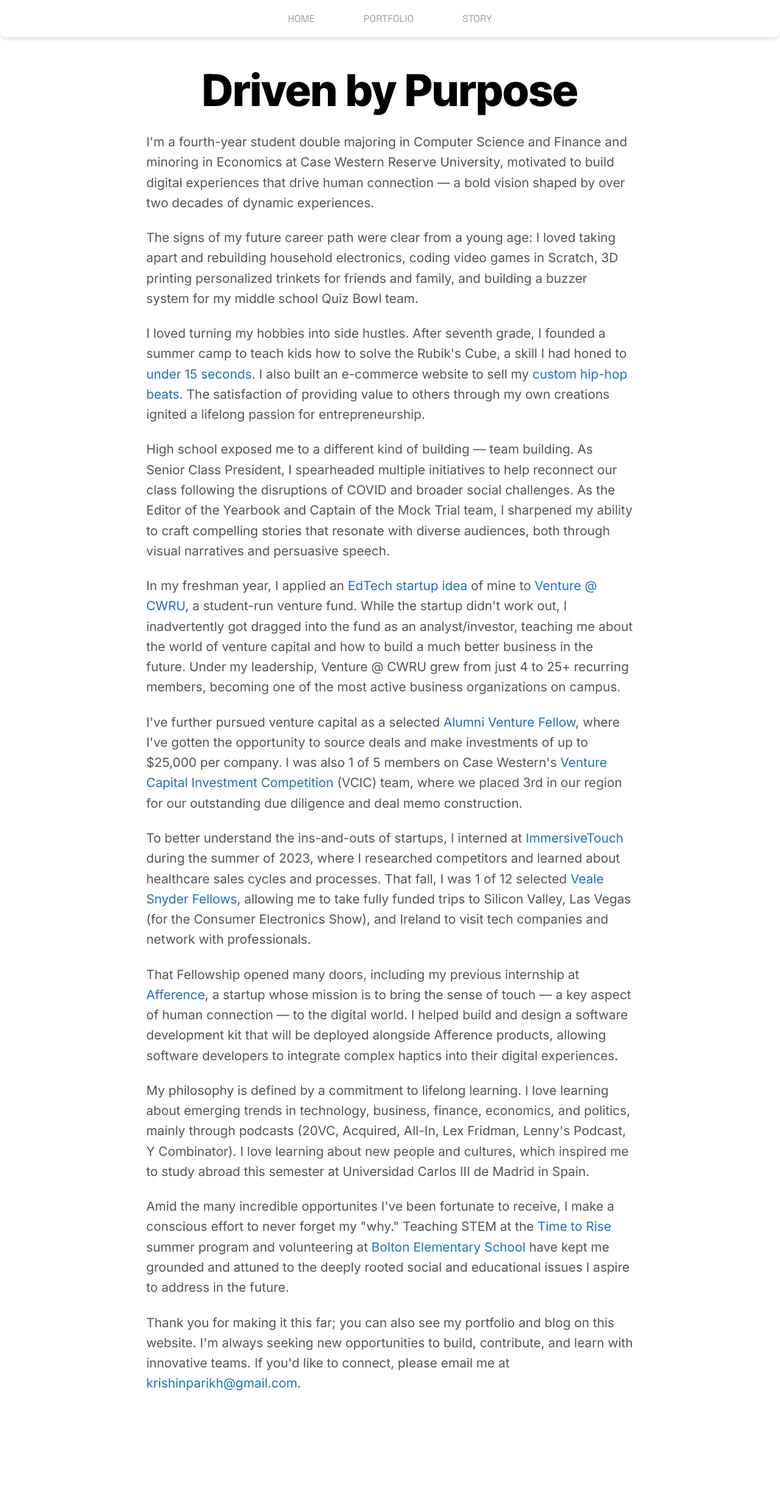
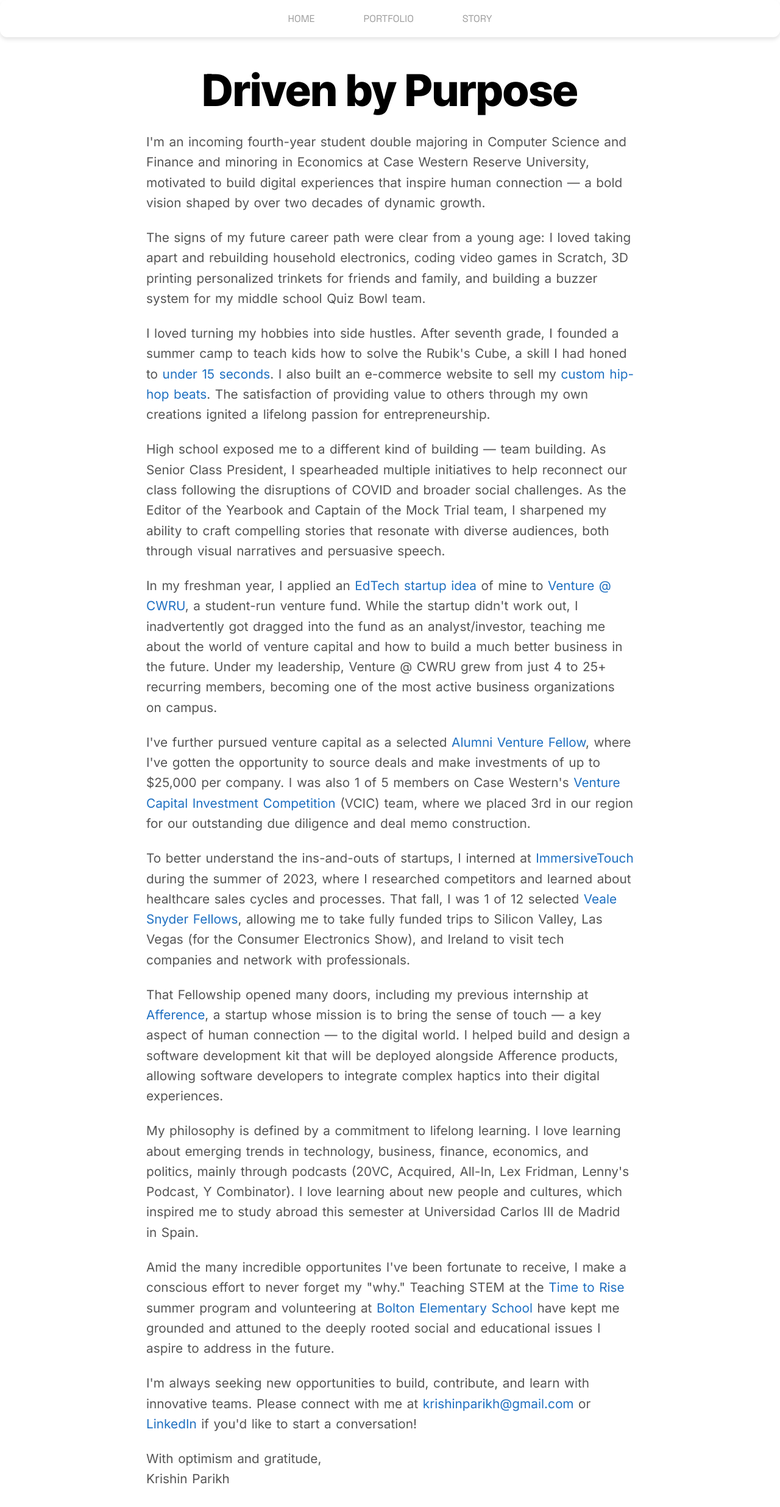
Before and after one commit to krishinparikh/portfolio, a React (Create React App) app: page /story in a window 1280 px wide. Shown: the top 2472 px of the page at 61% size. Before the commit the page ends 2390 px from the top, so only its background shows below. Built offline with nearby package versions, Linux system fonts and the light colour scheme; a web font is replaced by a local one.

Commit message:
Minor changes

```diff
--- a/src/index.css
+++ b/src/index.css
@@ -38,7 +38,7 @@ p, ul {
     font-size: 1.3rem;
     color: #555;
     line-height: 1.6;
-    /* font-weight: 300; */
+    word-spacing: 0.08em;
 }
 
 @media (max-width: 768px) {
--- a/src/pages/Home.tsx
+++ b/src/pages/Home.tsx
@@ -11,14 +11,12 @@ const Home: React.FC = () => {
   const phrases = [
     "seek discomfort",
     "process over outcomes",
-    "be kind and direct",
     "invest in relationships",
     "work hard, play hard",
     "follow curiosity",
     "seek different viewpoints",
     "walk the talk",
-    "focus on the long-term",
-    "do the right thing"
+    "focus on the long-term"
   ];
 
   const [currentPhraseIndex, setCurrentPhraseIndex] = useState(0);
@@ -89,7 +87,7 @@ const Home: React.FC = () => {
         </ul>
 
         <p>
-          💵 I invest in startups through my university (<a href="https://case.edu/entrepreneurship/funding/cwru-alumni-venture-fund" target="_blank" rel="noopener noreferrer">Alumni Venture Fund</a>, <a href="https://www.linkedin.com/company/neosvf-cwru/" target="_blank" rel="noopener noreferrer">NEOSVF</a>, <a href="http://vcic.org/" target="_blank" rel="noopener noreferrer">VCIC</a>), gaining an appreciation for the difficulty of business building.
+          💵 I invest in startups through my university (<a href="https://case.edu/entrepreneurship/funding/cwru-alumni-venture-fund" target="_blank" rel="noopener noreferrer">Alumni Venture Fund</a>, <a href="https://www.linkedin.com/company/neosvf-cwru/" target="_blank" rel="noopener noreferrer">NEOSVF</a>, <a href="http://vcic.org/" target="_blank" rel="noopener noreferrer">VCIC</a>), where I've gained deep insights into the hustle and creativity required for entrepreneurial success.
         </p>
 
         <p>
--- a/src/pages/Story.tsx
+++ b/src/pages/Story.tsx
@@ -7,7 +7,7 @@ const Story: React.FC = () => {
       <h1 className={styles.title}>Driven by Purpose</h1>
       <div className={styles.aboutContainer}>
         <p>
-            I'm a fourth-year student double majoring in Computer Science and Finance and minoring in Economics at Case Western Reserve University, motivated to build digital experiences that drive human connection — a bold vision shaped by over two decades of dynamic experiences.
+            I'm an incoming fourth-year student double majoring in Computer Science and Finance and minoring in Economics at Case Western Reserve University, motivated to build digital experiences that inspire human connection — a bold vision shaped by over two decades of dynamic growth.
         </p>
 
         <p>
@@ -47,7 +47,12 @@ const Story: React.FC = () => {
         </p>
 
         <p>
-            Thank you for making it this far; you can also see my portfolio and blog on this website. I'm always seeking new opportunities to build, contribute, and learn with innovative teams. If you'd like to connect, please email me at <a href="mailto:krishinparikh@gmail.com">krishinparikh@gmail.com</a>.
+            I'm always seeking new opportunities to build, contribute, and learn with innovative teams. Please connect with me at <a href="mailto:krishinparikh@gmail.com">krishinparikh@gmail.com</a> or <a href="http://linkedin.com/in/krishin-parikh" target="_blank" rel="noopener noreferrer">LinkedIn</a> if you'd like to start a conversation!
+        </p>
+        <p>
+            With optimism and gratitude,
+            <br />
+            Krishin Parikh
         </p>
       </div>
     </div>
```
